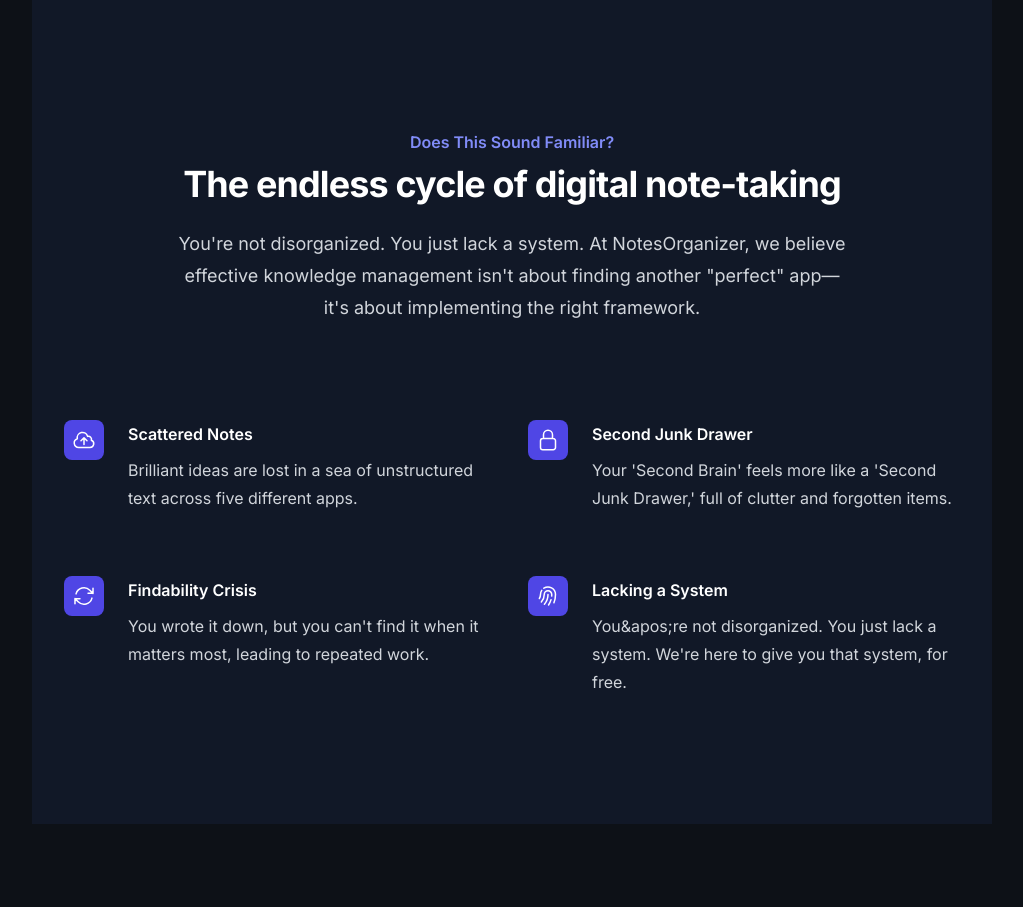
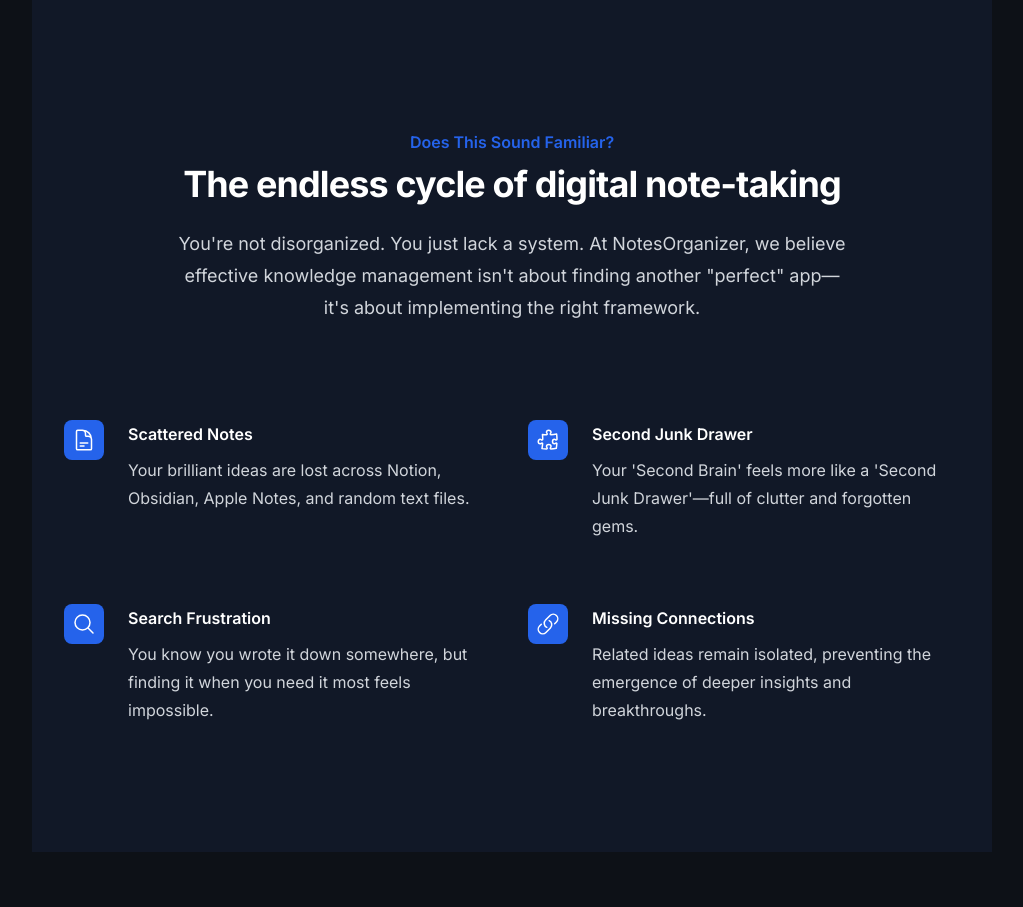
Before and after one commit to JI000000/notesorganizer.com, a Next.js app: page / in a window 1280 px wide. Shown: the part 800-1707 px from the top of the page, without its empty margins (128-1151 px from the left). Built offline with nearby package versions, Linux system fonts and the light colour scheme.

Commit message:
improve: Update PainPoints section for better brand consistency and messaging

```diff
--- a/components/sections/PainPoints.tsx
+++ b/components/sections/PainPoints.tsx
@@ -1,30 +1,30 @@
 import {
-  ArrowPathIcon,
-  CloudArrowUpIcon,
-  FingerPrintIcon,
-  LockClosedIcon,
+  DocumentTextIcon,
+  MagnifyingGlassIcon,
+  PuzzlePieceIcon,
+  LinkIcon,
 } from "@heroicons/react/24/outline";
 
 const features = [
   {
     name: "Scattered Notes",
-    description: "Brilliant ideas are lost in a sea of unstructured text across five different apps.",
-    icon: CloudArrowUpIcon,
+    description: "Your brilliant ideas are lost across Notion, Obsidian, Apple Notes, and random text files.",
+    icon: DocumentTextIcon,
   },
   {
     name: "Second Junk Drawer",
-    description: "Your 'Second Brain' feels more like a 'Second Junk Drawer,' full of clutter and forgotten items.",
-    icon: LockClosedIcon,
+    description: "Your 'Second Brain' feels more like a 'Second Junk Drawer'—full of clutter and forgotten gems.",
+    icon: PuzzlePieceIcon,
   },
   {
-    name: "Findability Crisis",
-    description: "You wrote it down, but you can't find it when it matters most, leading to repeated work.",
-    icon: ArrowPathIcon,
+    name: "Search Frustration",
+    description: "You know you wrote it down somewhere, but finding it when you need it most feels impossible.",
+    icon: MagnifyingGlassIcon,
   },
   {
-    name: "Lacking a System",
-    description: "You&apos;re not disorganized. You just lack a system. We're here to give you that system, for free.",
-    icon: FingerPrintIcon,
+    name: "Missing Connections",
+    description: "Related ideas remain isolated, preventing the emergence of deeper insights and breakthroughs.",
+    icon: LinkIcon,
   },
 ];
 
@@ -33,7 +33,7 @@
     <div className="bg-gray-900 py-24 sm:py-32">
       <div className="mx-auto max-w-7xl px-6 lg:px-8">
         <div className="mx-auto max-w-2xl lg:text-center">
-          <h2 className="text-base font-semibold leading-7 text-indigo-400">
+          <h2 className="text-base font-semibold leading-7 text-brand-blue">
             Does This Sound Familiar?
           </h2>
           <p className="mt-2 text-3xl font-bold tracking-tight text-white sm:text-4xl">
@@ -48,7 +48,7 @@
             {features.map((feature) => (
               <div key={feature.name} className="relative pl-16">
                 <dt className="text-base font-semibold leading-7 text-white">
-                  <div className="absolute left-0 top-0 flex h-10 w-10 items-center justify-center rounded-lg bg-indigo-600">
+                  <div className="absolute left-0 top-0 flex h-10 w-10 items-center justify-center rounded-lg bg-brand-blue">
                     <feature.icon
                       className="h-6 w-6 text-white"
                       aria-hidden="true"
```
